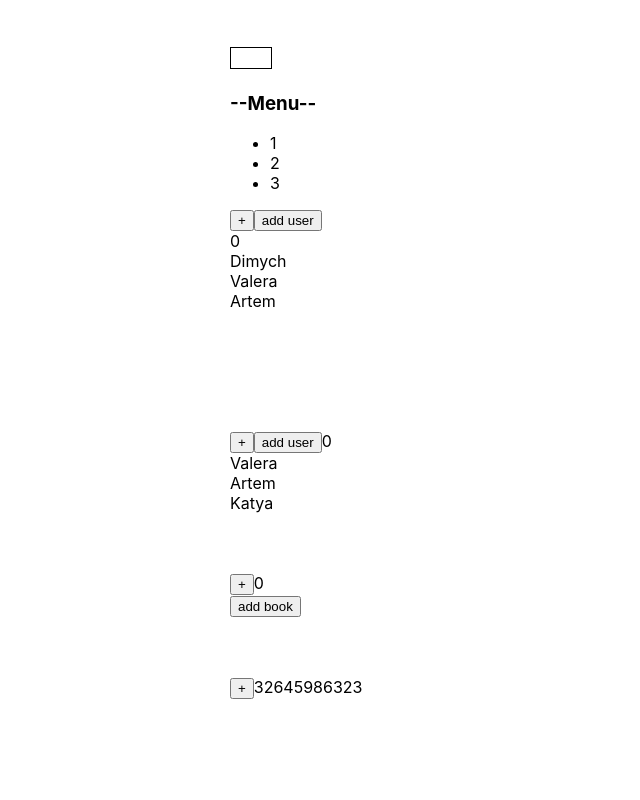
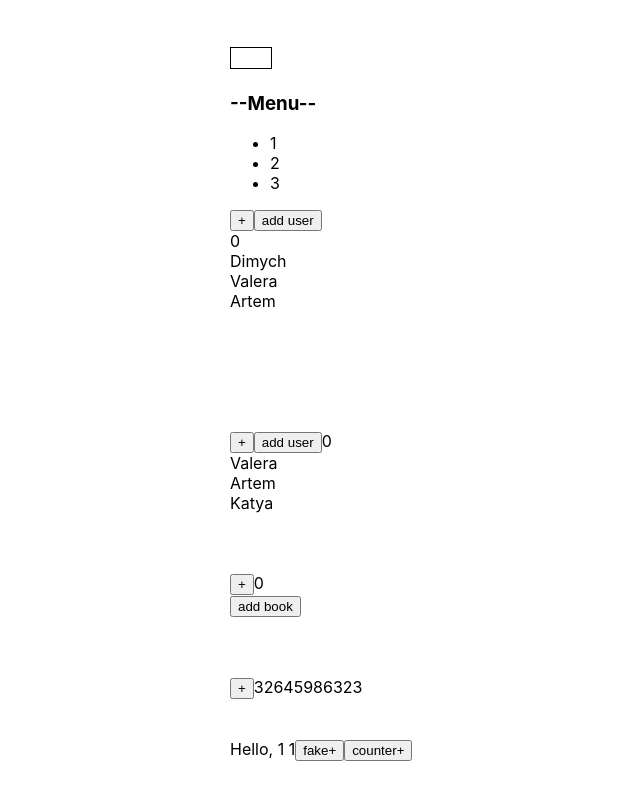
Before and after one commit to ElenaBoyko1992/React-Detail-Course, a React (Create React App) app: page / in a window 1280 px wide. Shown: the part 246-1046 px from the top of the page, without its empty margins (110-750 px from the left). Before the commit the page ends 1005 px from the top, so only its background shows below. Built offline with nearby package versions, Linux system fonts and the light colour scheme.

Commit message:
21 lesson

```diff
--- a/src/App.tsx
+++ b/src/App.tsx
@@ -10,6 +10,7 @@
 import {Example1} from "./components/ReactMemo/ReactMemo";
 import {DifficultCountingExample, HelpsToReactMemo, LikeUseCallback} from "./components/UseMemo/UseMemoUseCallback";
 import {ExampleUseState} from "./components/UseState/UseState";
+import {ExampleUseEffect} from "./components/UseEffect/UseEffect";
 
 function App() {
     console.log("App rendering")
@@ -95,6 +96,10 @@
             <br/>
             <br/>
             <br/>
+            <ExampleUseEffect/>
+            <br/>
+            <br/>
+            <br/>
         </div>
     );
 }
--- /dev/null
+++ b/src/components/UseEffect/UseEffect.tsx
@@ -0,0 +1,44 @@
+import React, {useEffect, useMemo, useState} from "react";
+
+export const ExampleUseEffect = () => {
+    console.log('ExampleUseEffect');
+
+    const [fake, setFake] = useState(1);
+    const [counter, setCounter] = useState(1);
+
+    useEffect(() => {
+        console.log('useEffect every render');
+        document.title = counter.toString();
+        //api.getUsers().then('') - запросы на сервер
+        //setInterval
+        //indexedDB
+        //document.getElementId - обращение к DOM напрямую
+        //document.title = "User " - изменение что-либо в DOM напрямую
+    })
+
+    useEffect(() => {
+        console.log('useEffect only first render (analogue componentDidMount)');
+        document.title = counter.toString();
+        //api.getUsers().then('') - запросы на сервер
+        //setInterval
+        //indexedDB
+        //document.getElementId - обращение к DOM напрямую
+        //document.title = "User " - изменение что-либо в DOM напрямую
+    }, [])
+
+    useEffect(() => {
+        console.log('useEffect first render and every counter change');
+        document.title = counter.toString();
+        //api.getUsers().then('') - запросы на сервер
+        //setInterval
+        //indexedDB
+        //document.getElementId - обращение к DOM напрямую
+        //document.title = "User " - изменение что-либо в DOM напрямую
+    }, [counter])
+
+    return <>
+        Hello, {counter} {fake}
+        <button onClick={() => setFake(fake + 1)}>fake+</button>
+        <button onClick={() => setCounter(counter + 1)}>counter+</button>
+    </>
+}
```
Also changed, not shown: 1 other file (tests, documents, lock files or other folders).
